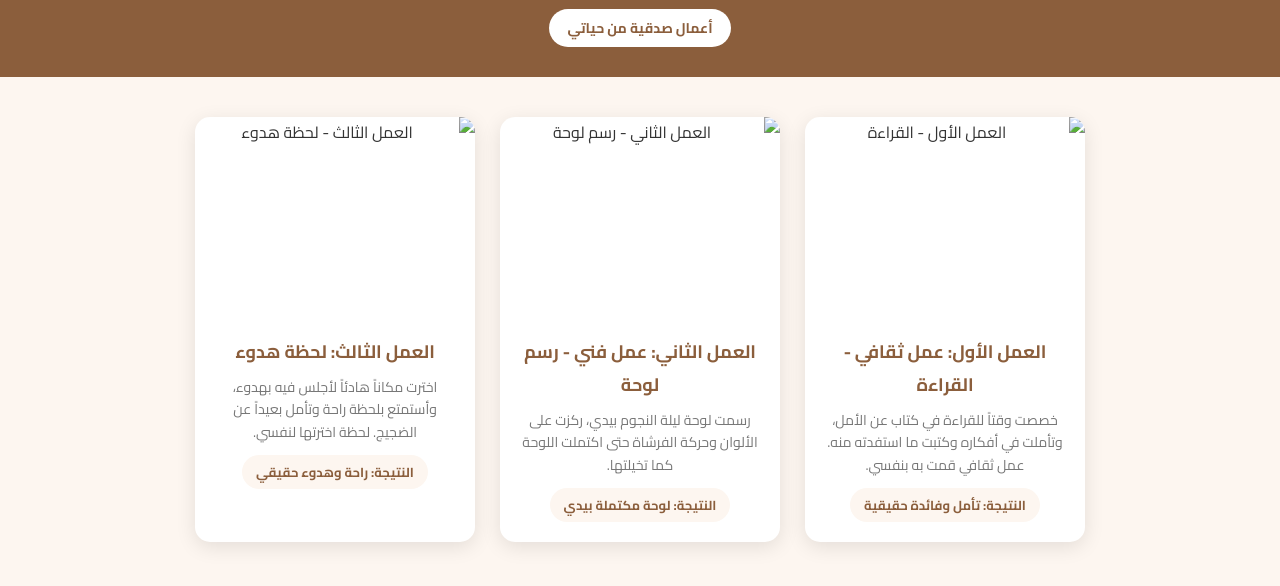
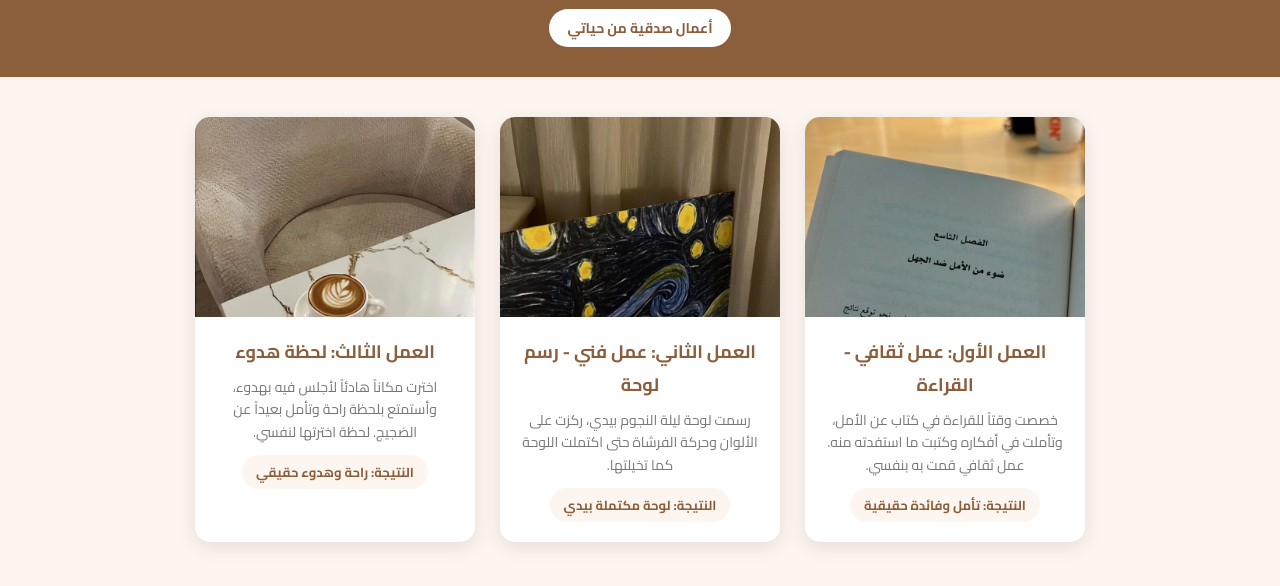
Before and after one commit to yhyymlakk177-hue/portfolio-gallery, a plain HTML site: page index.html in a window 1280 px wide. Shown: the part 176-762 px from the top of the page. Drawn offline with Linux system fonts and the light colour scheme.

Commit message:
Fix image paths in index.html
Updated image paths for the work sections in the HTML file.

```diff
--- a/index.html
+++ b/index.html
@@ -19,7 +19,7 @@
 <main>
 
   <section class="card">
-    <img src="assets/images/work1.jpeg" alt="العمل الأول - القراءة">
+    <img src="work1.jpeg" alt="العمل الأول - القراءة">
     <div class="text">
       <h2>العمل الأول: عمل ثقافي - القراءة</h2>
       <p>خصصت وقتاً للقراءة في كتاب عن الأمل، وتأملت في أفكاره وكتبت ما استفدته منه. عمل ثقافي قمت به بنفسي.</p>
@@ -28,7 +28,7 @@
   </section>
 
   <section class="card">
-    <img src="assets/images/work2.jpeg" alt="العمل الثاني - رسم لوحة">
+    <img src="work2.jpeg" alt="العمل الثاني - رسم لوحة">
     <div class="text">
       <h2>العمل الثاني: عمل فني - رسم لوحة</h2>
       <p>رسمت لوحة ليلة النجوم بيدي، ركزت على الألوان وحركة الفرشاة حتى اكتملت اللوحة كما تخيلتها.</p>
@@ -37,7 +37,7 @@
   </section>
 
   <section class="card">
-    <img src="assets/images/work3.jpg" alt="العمل الثالث - لحظة هدوء">
+    <img src="work3.jpg" alt="العمل الثالث - لحظة هدوء">
     <div class="text">
       <h2>العمل الثالث: لحظة هدوء</h2>
       <p>اخترت مكاناً هادئاً لأجلس فيه بهدوء، وأستمتع بلحظة راحة وتأمل بعيداً عن الضجيج. لحظة اخترتها لنفسي.</p>
```
